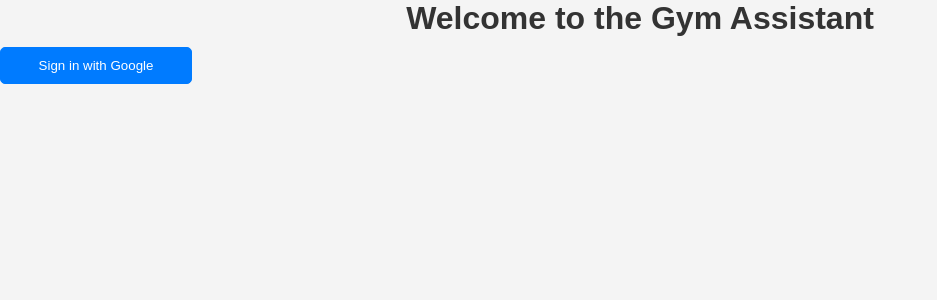
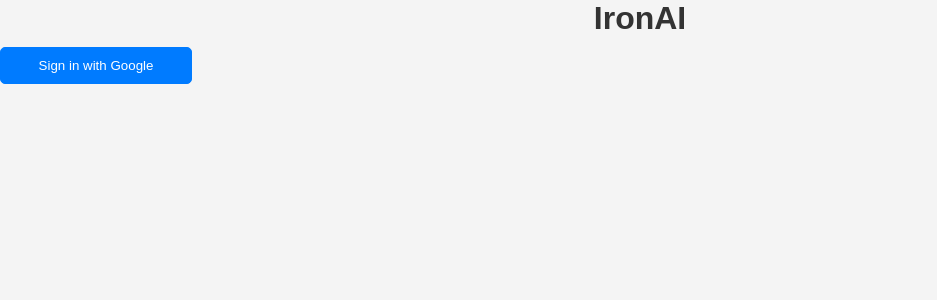
Before and after one commit to spotlur2/IronAI, a Next.js app: page / in a window 1280 px wide. Shown: the top 300 px of the page, without its empty margins (0-937 px from the left). Built offline with nearby package versions, Linux system fonts and the light colour scheme; no server answers.

Commit message:
updated style

```diff
--- a/app/page.tsx
+++ b/app/page.tsx
@@ -6,6 +6,7 @@
 import { db, doc, setDoc } from '../lib/firebase';
 import SignInButton from './components/SignInButton';
 import ChatBox from './components/ChatBox'; // Import the ChatBox component
+import Head from 'next/head'; // Import Head component to modify the browser tab title
 
 const HomePage: React.FC = () => {
   const { data: session, status } = useSession();
@@ -36,14 +37,23 @@
 
   if (!session) {
     return (
+      <>
+        <Head>
+          <title>Iron AI</title> {/* Set the title for the page */}
+        </Head>
         <div>
-        <h1>Welcome to the Gym Assistant</h1>
+          <h1>IronAI</h1>
           <SignInButton />
         </div>
+      </>
     );
   }
 
   return (
+    <>
+      <Head>
+        <title>Iron AI</title> {/* Set the title for the page */}
+      </Head>
       <div>
         <h1>Welcome, {session.user?.name}</h1>
         <p>Email: {session.user?.email}</p>
@@ -53,6 +63,7 @@
         {/* Add ChatBox component */}
         <ChatBox />
       </div>
+    </>
   );
 };
 
```
Lines whose indentation alone changed are shown as unchanged.
